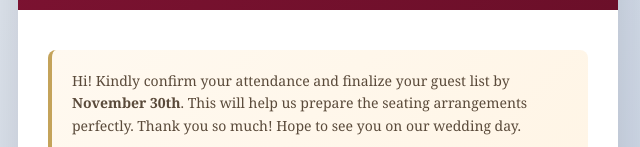
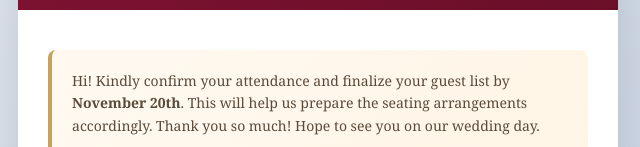
Before and after one commit to tiforamarvic/wedding-rsvp, a website: page index.html in a window 1280 px wide. Shown: the part 652-799 px from the top of the page, 322-962 px from the left. Drawn offline with Linux system fonts and the light colour scheme.

Commit message:
Update attendance confirmation date in welcome note

```diff
--- a/index.html
+++ b/index.html
@@ -616,7 +616,7 @@
       <!-- Search Section -->
       <div class="search-section active" id="searchSection">
         <div class="welcome-note">
-          <p>Hi! Kindly confirm your attendance and finalize your guest list by <strong>November 30th</strong>. This will help us prepare the seating arrangements perfectly. Thank you so much! Hope to see you on our wedding day.</p>
+          <p>Hi! Kindly confirm your attendance and finalize your guest list by <strong>November 20th</strong>. This will help us prepare the seating arrangements accordingly. Thank you so much! Hope to see you on our wedding day.</p>
         </div>
 
         <div class="section-title">Find Your Name</div>
```
